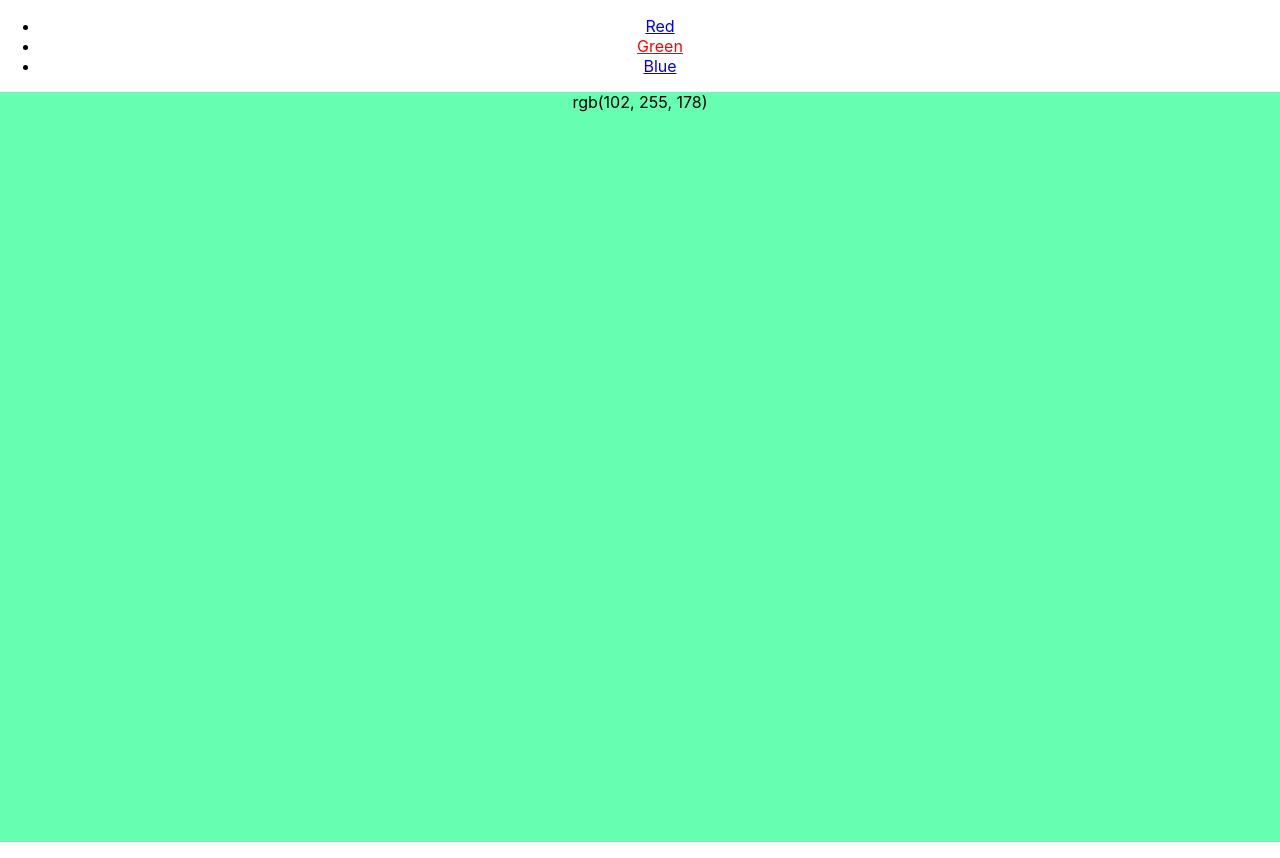
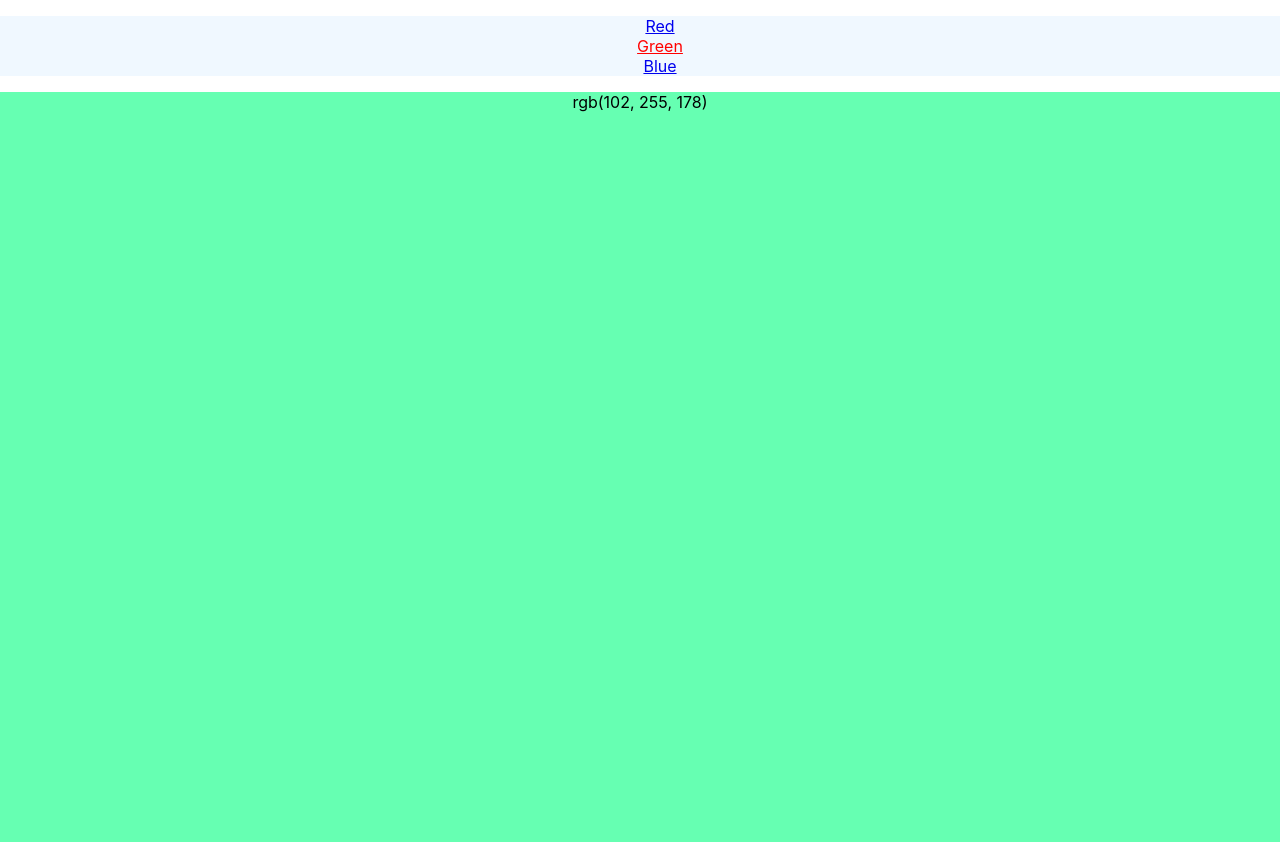
Before and after one commit to stevelad83/from-scratch-color-router, a React (Create React App) app: page /102/255/178 in a window 1280 px wide. Built offline with nearby package versions, Linux system fonts and the light colour scheme.

Commit message:
added styling

```diff
--- a/src/App.css
+++ b/src/App.css
@@ -44,3 +44,11 @@
 p {
   height: 750px;
 }
+
+li {
+  list-style: none;
+}
+
+.nav-container {
+  background-color: aliceblue;
+}
--- a/src/components/Main/Main.js
+++ b/src/components/Main/Main.js
@@ -1,5 +1,4 @@
 import React from 'react';
-import Nav from '../Nav/Nav.js';
 import Display from '../Display/Display.js';
 
 export default function Main() {
--- a/src/components/Nav/Nav.js
+++ b/src/components/Nav/Nav.js
@@ -4,6 +4,7 @@ import { NavLink } from 'react-router-dom';
 export default function Nav() {
   return (
     <>
+      <div className="nav-container">
         <nav>
           <ul>
             <li>
@@ -17,6 +18,7 @@ export default function Nav() {
             </li>
           </ul>
         </nav>
+      </div>
     </>
   );
 }
```
Lines whose indentation alone changed are shown as unchanged.
